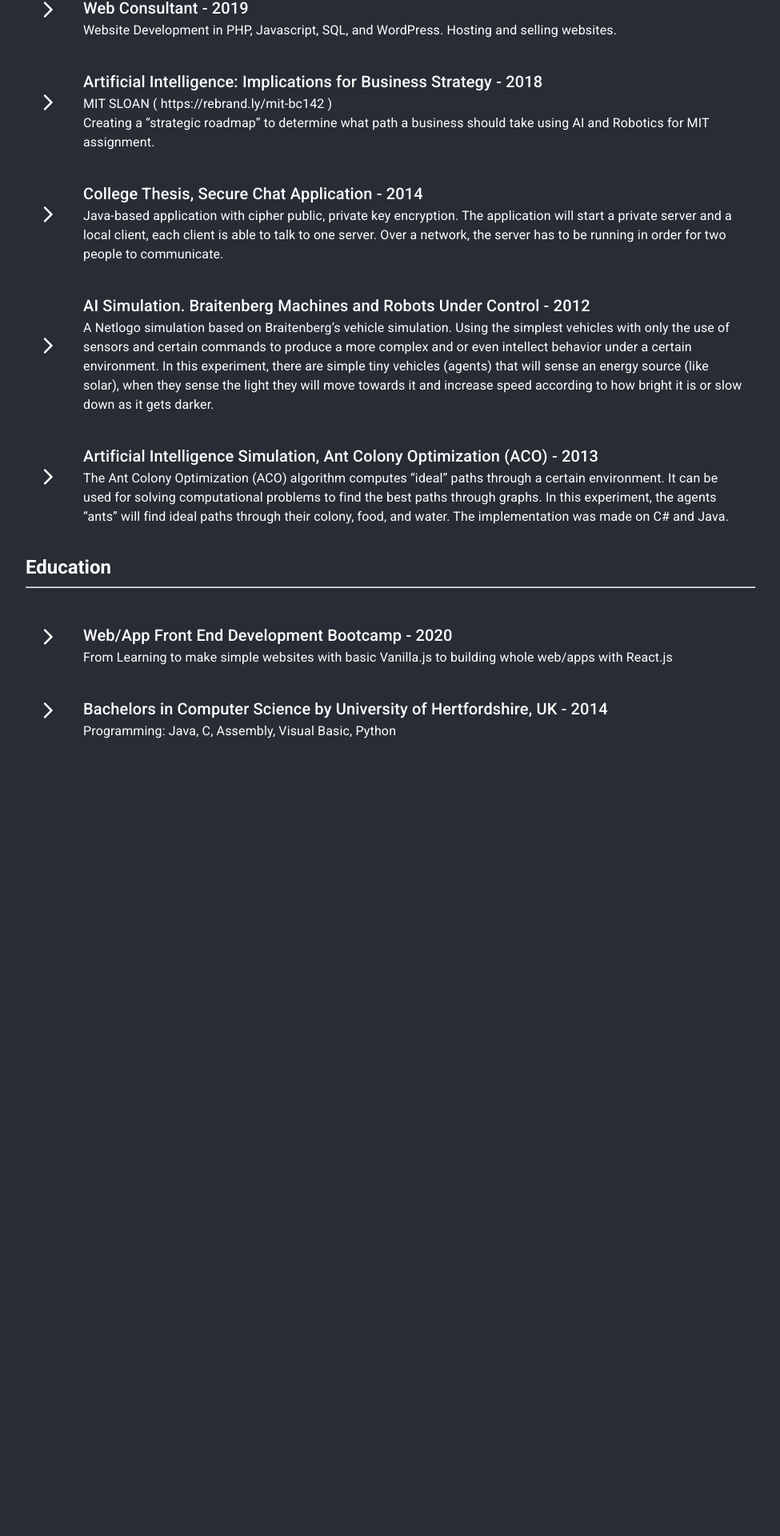
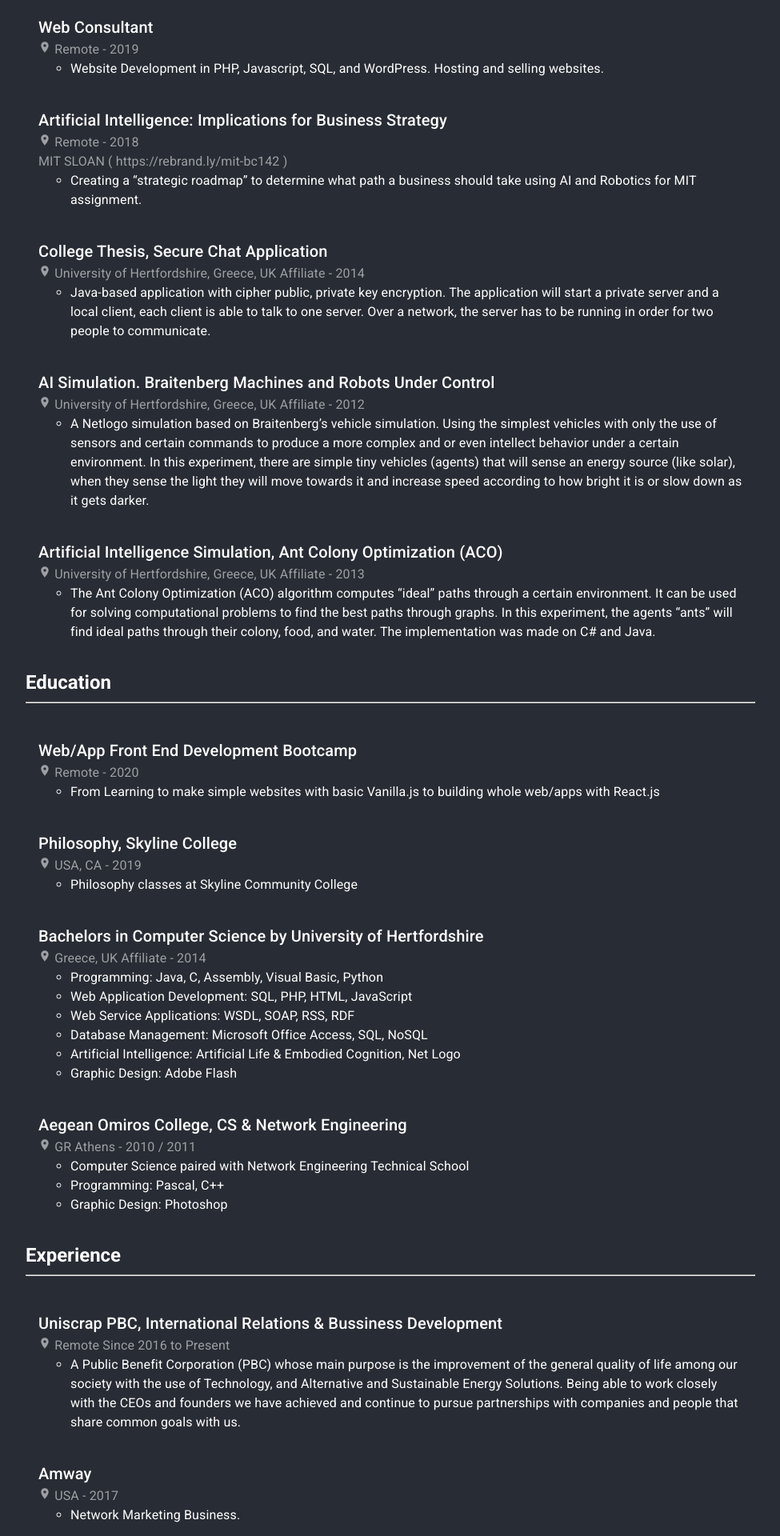
Before and after one commit to stazcp/staz-christo, a React (Create React App) app: page / in a window 1280 px wide. Shown: the part 518-2438 px from the top of the page at 80% size, without its empty margins (152-1127 px from the left). Before the commit the page ends 1460 px from the top, so only its background shows below. Built offline with nearby package versions, Linux system fonts and the light colour scheme.

Commit message:
finishing up

```diff
--- a/src/components/App/App.js
+++ b/src/components/App/App.js
@@ -4,6 +4,8 @@ import CssBaseline from '@material-ui/core/CssBaseline'
 import Header from '../Header'
 import Projects from '../Projects'
 import Education from '../Education'
+import Experience from '../Experience'
+import OtherProjects from '../OtherProjects'
 import './App.css'
 
 let theme = createMuiTheme({
@@ -13,6 +15,9 @@ let theme = createMuiTheme({
     },
     primary: {
       main: '#ffffff',
+    },
+    secondary: {
+      main: 'rgba(218, 223, 224, 0.65)',
     },
   },
 })
@@ -27,6 +32,8 @@ function App() {
         <Header />
         <Projects />
         <Education />
+        <Experience />
+        <OtherProjects />
       </Container>
     </ThemeProvider>
   )
--- a/src/components/Education.js
+++ b/src/components/Education.js
@@ -4,15 +4,37 @@ import OutputHandler from './OutputHandler'
 export default function Education() {
   const content = [
     {
-      title: 'Web/App Front End Development Bootcamp - 2020',
-      links: [],
-      description:
+      title: 'Web/App Front End Development Bootcamp',
+      location: 'Remote - 2020',
+      descriptions: [
         'From Learning to make simple websites with basic Vanilla.js to building whole web/apps with React.js',
+      ],
     },
     {
-      title: 'Bachelors in Computer Science by University of Hertfordshire, UK - 2014',
-      links: [],
-      description: 'Programming: Java, C, Assembly, Visual Basic, Python',
+      title: 'Philosophy, Skyline College',
+      location: 'USA, CA - 2019',
+      descriptions: ['Philosophy classes at Skyline Community College'],
+    },
+    {
+      title: 'Bachelors in Computer Science by University of Hertfordshire',
+      location: 'Greece, UK Affiliate - 2014',
+      descriptions: [
+        'Programming: Java, C, Assembly, Visual Basic, Python',
+        'Web Application Development: SQL, PHP, HTML, JavaScript',
+        'Web Service Applications: WSDL, SOAP, RSS, RDF',
+        'Database Management: Microsoft Office Access, SQL, NoSQL',
+        'Artificial Intelligence: Artificial Life & Embodied Cognition, Net Logo',
+        'Graphic Design: Adobe Flash',
+      ],
+    },
+    {
+      title: 'Aegean Omiros College, CS & Network Engineering',
+      location: 'GR Athens - 2010 / 2011',
+      descriptions: [
+        'Computer Science paired with Network Engineering Technical School',
+        'Programming: Pascal, C++',
+        'Graphic Design: Photoshop',
+      ],
     },
   ]
 
--- /dev/null
+++ b/src/components/Experience.js
@@ -0,0 +1,46 @@
+import { Box, Typography } from '@material-ui/core'
+import OutputHandler from './OutputHandler'
+
+export default function Experience() {
+  const content = [
+    {
+      title: 'Uniscrap PBC, International Relations & Bussiness Development',
+      location: 'Remote Since 2016 to Present',
+      descriptions: [
+        'A Public Benefit Corporation (PBC) whose main purpose is the improvement of the general quality of life among our society with the use of Technology, and Alternative and Sustainable Energy Solutions. Being able to work closely with the CEOs and founders we have achieved and continue to pursue partnerships with companies and people that share common goals with us.',
+      ],
+    },
+    {
+      title: 'Amway',
+      location: 'USA - 2017',
+      descriptions: ['Network Marketing Business.'],
+    },
+    {
+      title: 'Tesla',
+      location: 'USA, CA - 2016 / 2017',
+      descriptions: [
+        'Energy Specialist, Sales & Marketing.',
+        'Specialization on Solar Energy and panels.',
+      ],
+    },
+    {
+      title: 'Military, Special Forces - Paratrooper',
+      location: 'Greece - 2014 / 2015',
+      descriptions: [
+        'Military and sub-contractor collaboration on classified projects, radio communications expertise, and business management skills acquired through Paratrooper service in the Greek Special Forces.',
+        'First of class Award on Radio Communications',
+      ],
+    },
+    {
+      title: 'Athenian - Macedonian News Agency, Internship',
+      location: 'Greece, Athens - 2011',
+      descriptions: [
+        'Computer and Network trainee / assistant',
+        'Responsible for maintenence of computers, installation of software & hardware',
+        'Learning about how servers work inside a large web based company',
+      ],
+    },
+  ]
+
+  return <OutputHandler header="Experience" content={content} />
+}
--- a/src/components/Header.js
+++ b/src/components/Header.js
@@ -19,7 +19,7 @@ export default function Header({ _style }) {
         Software Engineer · Web/App
       </Typography>
       <hr className="solid" />
-      <Typography variant="body1" className={classes.root} color="primary">
+      <Typography variant="body1" className={classes.root} color="secondary">
         <PhoneIcon /> 650 513 9578
         <EmailIcon /> staz.christo@gmail.com
         <Link href="https://github.com/stazcp" color="inherit">
--- /dev/null
+++ b/src/components/OtherProjects.js
@@ -0,0 +1,23 @@
+import { Box, Typography } from '@material-ui/core'
+import OutputHandler from './OutputHandler'
+
+export default function OtherProjects() {
+  const content = [
+    {
+      title: 'Venus Project, Resourse Based Economy (RBE)',
+      links: [{ title: 'Venus Project', url: 'www.thevenusproject.com/' }],
+      descriptions: [
+        'Volunteer at Venus Project resource-based economy (RBE). Aiming for the wellbeing of society, the use of renewable energy, and environment integration. The project is taking place in Florida with hundreds of volunteers all over the world including scientists and architects willing to take part and engage in such an establishment.',
+      ],
+    },
+    {
+      title: 'Combined Heat & Power (CHP), Capstone Microturbines',
+      links: [{ title: 'Capstone', url: 'https://www.capstoneturbine.com/' }],
+      descriptions: [
+        'Understanding CHP installations and where they could be used. What fuel can be used and how could they be combined with other alternatives as solar and wind power.',
+      ],
+    },
+  ]
+
+  return <OutputHandler header="Other Projects" content={content} />
+}
--- a/src/components/OutputHandler.js
+++ b/src/components/OutputHandler.js
@@ -7,9 +7,10 @@ import {
   ListItem,
   ListItemIcon,
   ListItemText,
+  SvgIcon,
 } from '@material-ui/core'
 import { useStyles } from '../styles/useStyles'
-import ArrowForwardIosSharpIcon from '@material-ui/icons/ArrowForwardIosSharp'
+import LocationOnIcon from '@material-ui/icons/LocationOn'
 
 const mainStyle = {
   h5: {
@@ -25,36 +26,51 @@ export default function OutputHandler({ header, content }) {
   const classes = useStyles()
 
   const renderLinks = (links) => {
-    return links.map((link) => {
+    return links.map((link, i) => {
       return (
-        <Box>
-          {link.title} ( <Link href={link.url}>{link.url}</Link> )
+        <Box key={i}>
+          {link.title} ({' '}
+          <Link href={link.url} color="secondary">
+            {link.url}
+          </Link>{' '}
+          )
         </Box>
       )
     })
   }
 
+  const renderDescriptions = (descriptions) => {
+    return descriptions.map((descr, i) => {
+      return <li key={i}> {descr}</li>
+    })
+  }
+
   const renderContent = () => {
-    return content.map((ele) => {
-      const { title, links, description } = ele
+    return content.map((ele, i) => {
+      const { title, links, descriptions, location } = ele
       return (
-        <ListItem li>
-          <ListItemIcon>
-            <ArrowForwardIosSharpIcon color="primary" />
-          </ListItemIcon>
+        <ListItem li key={i}>
           <Box>
             <br />
             <Typography variant="h6" color="primary" style={mainStyle.h6}>
               {title}
             </Typography>
-            <Typography variant="body1" color="primary">
+            {location && (
+              <Typography color="secondary" variant="body1">
+                <SvgIcon fontSize="inherit">
+                  <LocationOnIcon />
+                </SvgIcon>{' '}
+                {location}
+              </Typography>
+            )}
+            <Typography variant="body1" color="secondary">
               <Box display="flex" justifyContent="flex-start" className={classes.root}>
-                {renderLinks(links)}
+                {links && renderLinks(links)}
               </Box>
             </Typography>
             <Typography variant="body1" color="primary">
               <Box display="flex" justifyContent="flex-start" className={classes.root}>
-                {description}
+                <ul>{renderDescriptions(descriptions)}</ul>
               </Box>
             </Typography>
           </Box>
--- a/src/components/Projects.js
+++ b/src/components/Projects.js
@@ -4,44 +4,52 @@ import OutputHandler from './OutputHandler'
 export default function Projects() {
   const content = [
     {
-      title: 'Netflix / Movie Database(IMDB) clone with React - 2020',
+      title: 'Netflix / Movie Database(IMDB) clone with React',
+      location: 'Remote - 2020',
       links: [
         { title: 'Github', url: 'https://github.com/stazcp/cine-plus' },
         { title: 'Deployed', url: 'https://cine-plus.vercel.app/' },
       ],
-      description:
+      descriptions: [
         'The Web/App was built using React.js with custom components and the use of libraries like Material-UI',
+      ],
     },
     ,
     {
-      title: 'Web Consultant - 2019',
-      links: [],
-      description:
+      title: 'Web Consultant',
+      location: 'Remote - 2019',
+      descriptions: [
         'Website Development in PHP, Javascript, SQL, and WordPress. Hosting and selling websites.',
+      ],
     },
     {
-      title: 'Artificial Intelligence: Implications for Business Strategy - 2018',
+      title: 'Artificial Intelligence: Implications for Business Strategy',
+      location: 'Remote - 2018',
       links: [{ title: 'MIT SLOAN', url: 'https://rebrand.ly/mit-bc142' }],
-      description:
+      descriptions: [
         'Creating a “strategic roadmap” to determine what path a business should take using AI and Robotics for MIT assignment.',
+      ],
     },
     {
-      title: 'College Thesis, Secure Chat Application - 2014',
-      links: [],
-      description:
+      title: 'College Thesis, Secure Chat Application',
+      location: 'University of Hertfordshire, Greece, UK Affiliate - 2014',
+      descriptions: [
         'Java-based application with cipher public, private key encryption. The application will start a private server and a local client, each client is able to talk to one server. Over a network, the server has to be running in order for two people to communicate.',
+      ],
     },
     {
-      title: 'AI Simulation. Braitenberg Machines and Robots Under Control - 2012',
-      links: [],
-      description:
+      title: 'AI Simulation. Braitenberg Machines and Robots Under Control',
+      location: 'University of Hertfordshire, Greece, UK Affiliate - 2012',
+      descriptions: [
         'A Netlogo simulation based on Braitenberg’s vehicle simulation. Using the simplest vehicles with only the use of sensors and certain commands to produce a more complex and or even intellect behavior under a certain environment. In this experiment, there are simple tiny vehicles (agents) that will sense an energy source (like solar), when they sense the light they will move towards it and increase speed according to how bright it is or slow down as it gets darker.',
+      ],
     },
     {
-      title: 'Artificial Intelligence Simulation, Ant Colony Optimization (ACO) - 2013',
-      links: [],
-      description:
+      title: 'Artificial Intelligence Simulation, Ant Colony Optimization (ACO)',
+      location: 'University of Hertfordshire, Greece, UK Affiliate - 2013',
+      descriptions: [
         'The Ant Colony Optimization (ACO) algorithm computes “ideal” paths through a certain environment. It can be used for solving computational problems to find the best paths through graphs. In this experiment, the agents “ants” will find ideal paths through their colony, food, and water. The implementation was made on C# and Java.',
+      ],
     },
   ]
 
```
